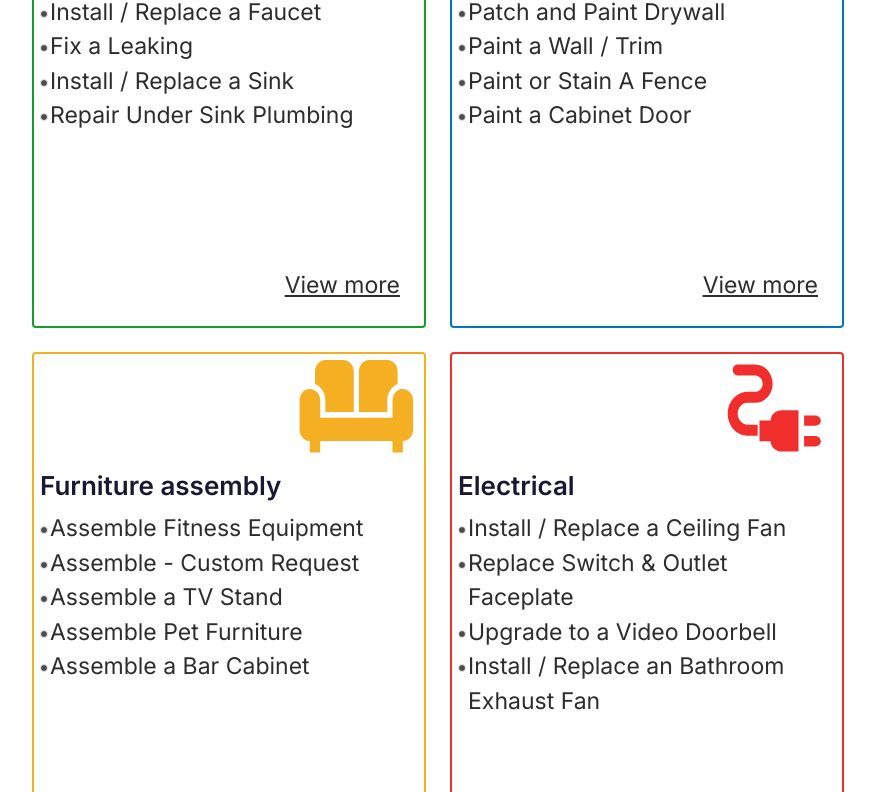
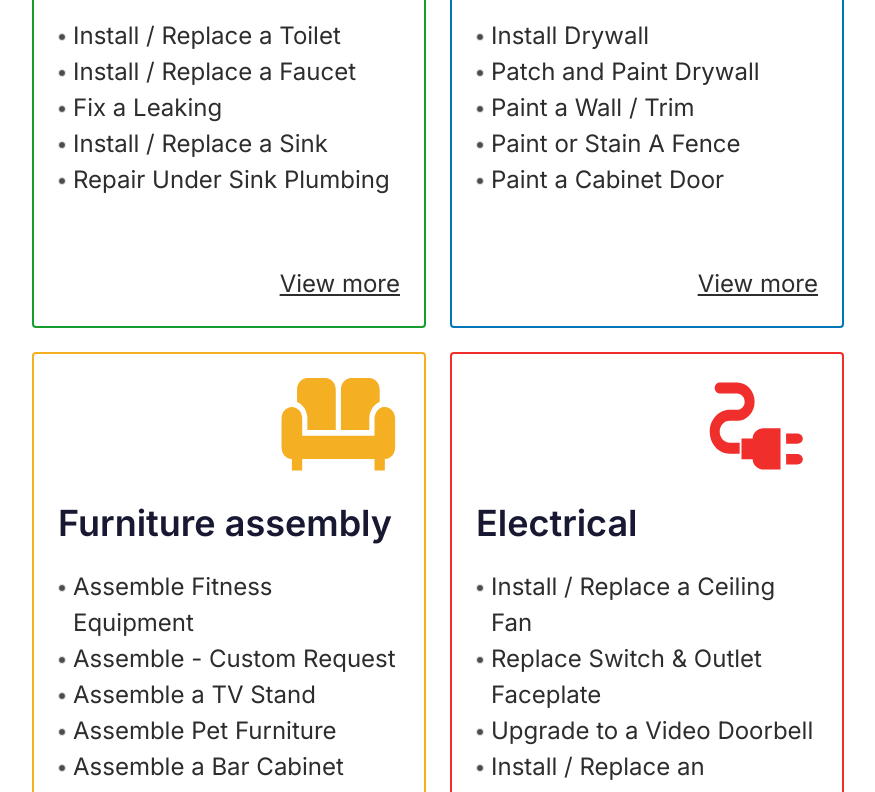
Before and after one commit to jn3107/drafts-test, a plain HTML site: page index.html in a window 1280 px wide. Shown: the part 229-1021 px from the top of the page, without its empty margins (202-1077 px from the left). Drawn offline with nearby package versions, Linux system fonts and the light colour scheme.

Commit message:
fixed width

```diff
--- a/css/styles.css
+++ b/css/styles.css
@@ -73,8 +73,7 @@ body {
   .container-list-item {
     border: 2px solid;
     border-radius: 4px;
-    /* padding: 10px; */
-    padding: 6px;
+    padding: 16px;
     width: 424px;
     height: 527px;
     position: relative;
@@ -106,7 +105,7 @@ body {
   .title {
     font-weight: 600;
     /* font-size: 36px; */
-    font-size: 26px;
+    font-size: 32px;
     line-height: 1.2;
     color: #181833;
     /* margin-bottom: 24px; */
@@ -121,7 +120,7 @@ body {
   .title-list-item {
     font-weight: 400;
     /* font-size: 24px; */
-    font-size: 23px;
+    font-size: 24px;
     line-height: 1.5;
     color: #2d2d2d;
     position: relative;
@@ -144,7 +143,7 @@ body {
   .link {
     font-weight: 400;
     /* font-size: 24px; */
-    font-size: 23px;
+    font-size: 24px;
     line-height: 1.5;
     text-decoration: underline;
     text-decoration-skip-ink: none;
@@ -170,6 +169,29 @@ body {
 
   .container-list-item {
     width: calc((100% - 24px) / 2);
+    padding: 24px;
+  }
+
+  .icon {
+    margin-bottom: 24px;
+  }
+
+  .title {
+    font-size: 36px;
+    margin-bottom: 24px;
+  }
+
+  .title-list {
+    margin-bottom: 24px;
+  }
+
+  .title-list-item {
+    font-size: 24px;
+    padding-left: 15px;
+  }
+
+  .link {
+    font-size: 24px;
   }
 }
 
@@ -180,6 +202,5 @@ body {
 
   .container-list-item {
     width: calc((100% - 48px) / 3);
-    padding: 24px;
   }
 }
```
